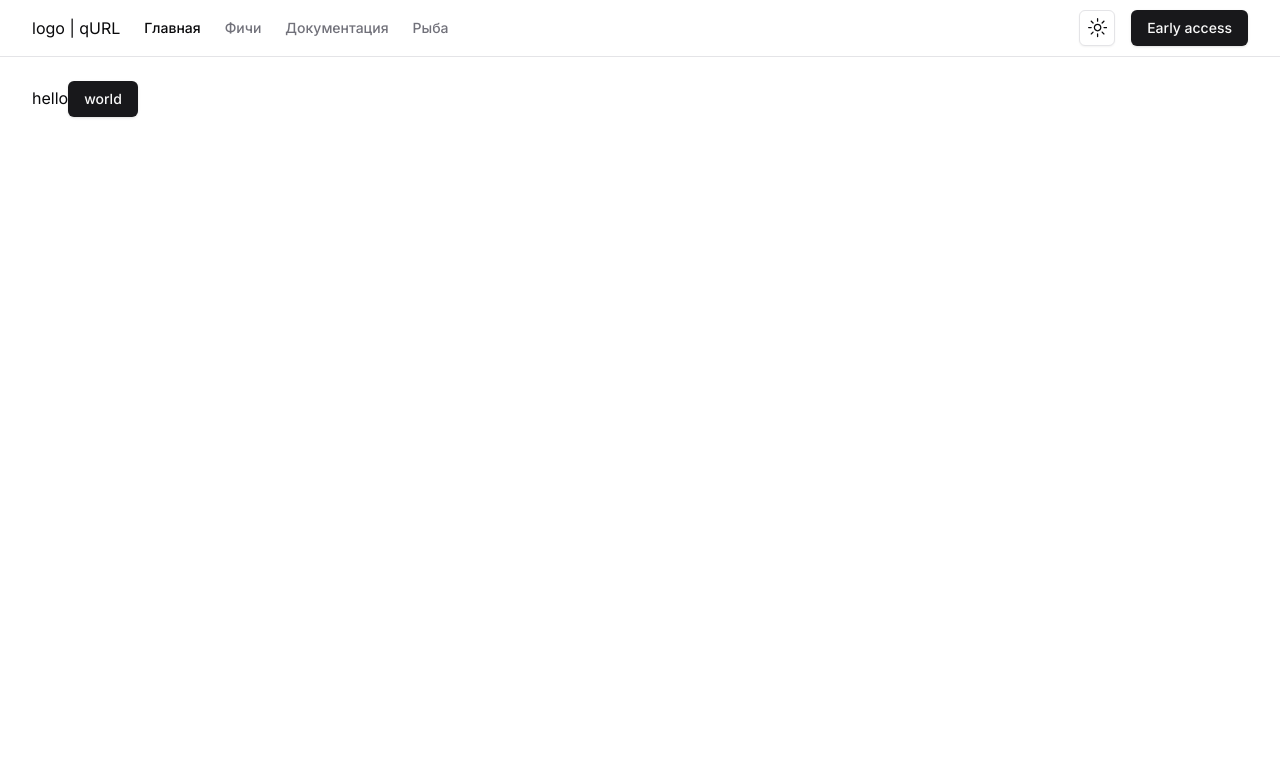
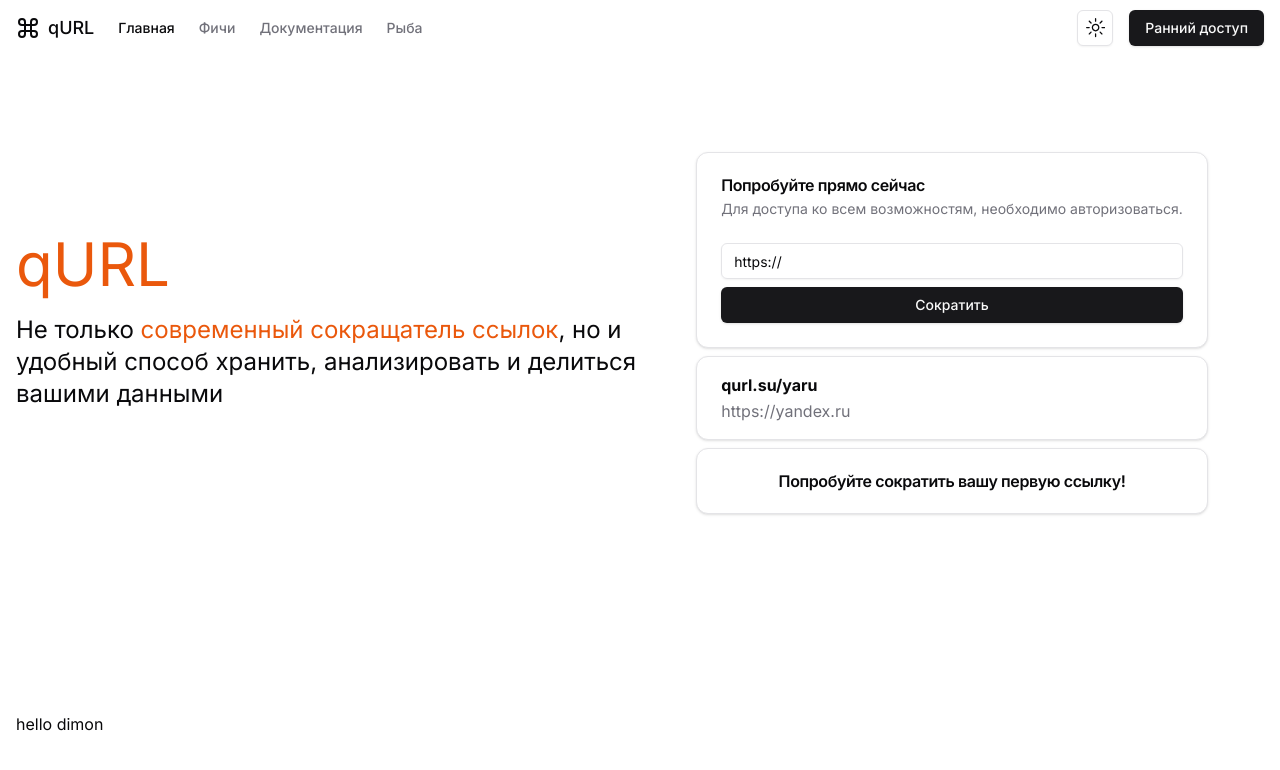
Before and after one commit to D3kion/qurl, a Next.js app in the folder apps/web/: page / in a window 1280 px wide. Shown: the top 770 px of the page. Built offline with nearby package versions, Linux system fonts and the light colour scheme.

Commit message:
feat(web): hero layout, needs some refactor

```diff
--- a/apps/web/package.json
+++ b/apps/web/package.json
@@ -18,6 +18,7 @@
     "@radix-ui/react-popover": "^1.0.7",
     "@radix-ui/react-select": "^2.0.0",
     "@radix-ui/react-slot": "^1.0.2",
+    "@radix-ui/react-switch": "^1.0.3",
     "class-variance-authority": "^0.7.0",
     "clsx": "^2.0.0",
     "cmdk": "^0.2.0",
--- a/apps/web/src/app/(promo)/page.tsx
+++ b/apps/web/src/app/(promo)/page.tsx
@@ -1,10 +1,61 @@
-import { Button } from "@/shared/ui/button";
+import { Card, CardHeader, CardTitle } from "@/shared/ui/card";
+import { Shortener } from "./shorener";
 
 export default function Home() {
   return (
-    <main>
-      hello
-      <Button>world</Button>
+    <main className="container mx-auto flex flex-col gap-24 lg:gap-40">
+      <Hero />
+      <div>hello dimon</div>
     </main>
   );
 }
+
+// TODO:
+function Hero() {
+  return (
+    <div className="grid grid-rows-2 lg:grid-cols-2 lg:grid-rows-1 min-h-[400px]">
+      <div className="pt-16 flex flex-col items-center text-center lg:items-start lg:text-start">
+        <h1 className="inline text-orange-600 text-6xl leading-relaxed">
+          qURL
+        </h1>
+        <p className="text-2xl max-w-2xl">
+          Не только{" "}
+          <h2 className="inline text-orange-600">
+            современный сокращатель ссылок
+          </h2>
+          , но и удобный способ хранить, анализировать и делиться вашими данными
+        </p>
+      </div>
+      <div className="mx-auto space-y-2">
+        <Shortener />
+        {true && (
+          <Card className="px-6 py-4 flex flex-col gap-0.5 cursor-pointer">
+            <a
+              className="font-bold"
+              href="https://qurl.su/yaru"
+              target="_blank"
+            >
+              qurl.su/yaru
+            </a>
+            <a
+              className="text-muted-foreground hover:underline underline-offset-2"
+              href="https://yandex.ru"
+              target="_blank"
+            >
+              https://yandex.ru
+            </a>
+          </Card>
+        )}
+        {true && (
+          <Card>
+            <CardHeader>
+              <CardTitle className="text-center">
+                Попробуйте сократить вашу первую ссылку!
+              </CardTitle>
+            </CardHeader>
+          </Card>
+        )}
+      </div>
+    </div>
+  );
+}
--- /dev/null
+++ b/apps/web/src/app/(promo)/shorener.tsx
@@ -0,0 +1,57 @@
+"use client";
+
+import { cn } from "@/shared/lib/utils";
+import { Button } from "@/shared/ui/button";
+import {
+  Card,
+  CardContent,
+  CardDescription,
+  CardHeader,
+  CardTitle,
+} from "@/shared/ui/card";
+import { Input } from "@/shared/ui/input";
+
+type CardProps = React.ComponentProps<typeof Card>;
+
+export function Shortener({ className, ...props }: CardProps) {
+  return (
+    <Card className={cn("min-w-[300px]", className)} {...props}>
+      <CardHeader>
+        <CardTitle>Попробуйте прямо сейчас</CardTitle>
+        <CardDescription>
+          Для доступа ко всем возможностям, необходимо авторизоваться.
+        </CardDescription>
+      </CardHeader>
+      <CardContent className="grid gap-4">
+        <form className="flex flex-col items-center gap-2">
+          <Input
+            type="url"
+            defaultValue="https://"
+            placeholder="Ссылка для сокращения"
+          />
+          <Button className="w-full" type="submit">
+            Сократить
+          </Button>
+        </form>
+        {/* <div>
+          {notifications.map((notification, index) => (
+            <div
+              key={index}
+              className="mb-4 grid grid-cols-[25px_1fr] items-start pb-4 last:mb-0 last:pb-0"
+            >
+              <span className="flex h-2 w-2 translate-y-1 rounded-full bg-sky-500" />
+              <div className="space-y-1">
+                <p className="text-sm font-medium leading-none">
+                  {notification.title}
+                </p>
+                <p className="text-sm text-muted-foreground">
+                  {notification.description}
+                </p>
+              </div>
+            </div>
+          ))}
+        </div> */}
+      </CardContent>
+    </Card>
+  );
+}
--- /dev/null
+++ b/apps/web/src/shared/ui/card.tsx
@@ -0,0 +1,76 @@
+import * as React from "react"
+
+import { cn } from "@/shared/lib/utils"
+
+const Card = React.forwardRef<
+  HTMLDivElement,
+  React.HTMLAttributes<HTMLDivElement>
+>(({ className, ...props }, ref) => (
+  <div
+    ref={ref}
+    className={cn(
+      "rounded-xl border bg-card text-card-foreground shadow",
+      className
+    )}
+    {...props}
+  />
+))
+Card.displayName = "Card"
+
+const CardHeader = React.forwardRef<
+  HTMLDivElement,
+  React.HTMLAttributes<HTMLDivElement>
+>(({ className, ...props }, ref) => (
+  <div
+    ref={ref}
+    className={cn("flex flex-col space-y-1.5 p-6", className)}
+    {...props}
+  />
+))
+CardHeader.displayName = "CardHeader"
+
+const CardTitle = React.forwardRef<
+  HTMLParagraphElement,
+  React.HTMLAttributes<HTMLHeadingElement>
+>(({ className, ...props }, ref) => (
+  <h3
+    ref={ref}
+    className={cn("font-semibold leading-none tracking-tight", className)}
+    {...props}
+  />
+))
+CardTitle.displayName = "CardTitle"
+
+const CardDescription = React.forwardRef<
+  HTMLParagraphElement,
+  React.HTMLAttributes<HTMLParagraphElement>
+>(({ className, ...props }, ref) => (
+  <p
+    ref={ref}
+    className={cn("text-sm text-muted-foreground", className)}
+    {...props}
+  />
+))
+CardDescription.displayName = "CardDescription"
+
+const CardContent = React.forwardRef<
+  HTMLDivElement,
+  React.HTMLAttributes<HTMLDivElement>
+>(({ className, ...props }, ref) => (
+  <div ref={ref} className={cn("p-6 pt-0", className)} {...props} />
+))
+CardContent.displayName = "CardContent"
+
+const CardFooter = React.forwardRef<
+  HTMLDivElement,
+  React.HTMLAttributes<HTMLDivElement>
+>(({ className, ...props }, ref) => (
+  <div
+    ref={ref}
+    className={cn("flex items-center p-6 pt-0", className)}
+    {...props}
+  />
+))
+CardFooter.displayName = "CardFooter"
+
+export { Card, CardHeader, CardFooter, CardTitle, CardDescription, CardContent }
--- /dev/null
+++ b/apps/web/src/shared/ui/switch.tsx
@@ -0,0 +1,29 @@
+"use client"
+
+import * as React from "react"
+import * as SwitchPrimitives from "@radix-ui/react-switch"
+
+import { cn } from "@/shared/lib/utils"
+
+const Switch = React.forwardRef<
+  React.ElementRef<typeof SwitchPrimitives.Root>,
+  React.ComponentPropsWithoutRef<typeof SwitchPrimitives.Root>
+>(({ className, ...props }, ref) => (
+  <SwitchPrimitives.Root
+    className={cn(
+      "peer inline-flex h-5 w-9 shrink-0 cursor-pointer items-center rounded-full border-2 border-transparent shadow-sm transition-colors focus-visible:outline-none focus-visible:ring-2 focus-visible:ring-ring focus-visible:ring-offset-2 focus-visible:ring-offset-background disabled:cursor-not-allowed disabled:opacity-50 data-[state=checked]:bg-primary data-[state=unchecked]:bg-input",
+      className
+    )}
+    {...props}
+    ref={ref}
+  >
+    <SwitchPrimitives.Thumb
+      className={cn(
+        "pointer-events-none block h-4 w-4 rounded-full bg-background shadow-lg ring-0 transition-transform data-[state=checked]:translate-x-4 data-[state=unchecked]:translate-x-0"
+      )}
+    />
+  </SwitchPrimitives.Root>
+))
+Switch.displayName = SwitchPrimitives.Root.displayName
+
+export { Switch }
--- a/apps/web/src/widgets/promo-layout/index.tsx
+++ b/apps/web/src/widgets/promo-layout/index.tsx
@@ -9,23 +9,35 @@
 export function PromoLayout({ children }: React.PropsWithChildren) {
   return (
     <div className="flex flex-col">
-      <div className="border-b">
-        <div className="container flex h-14 items-center px-8">
-          <div>logo | qURL</div>
-          <HeaderNav className="mx-6" />
+      <div className="container flex h-14 items-center">
+        <Link href="/" className="flex items-center text-lg font-medium">
+          <svg
+            xmlns="http://www.w3.org/2000/svg"
+            viewBox="0 0 24 24"
+            fill="none"
+            stroke="currentColor"
+            strokeWidth="2"
+            strokeLinecap="round"
+            strokeLinejoin="round"
+            className="mr-2 h-6 w-6"
+          >
+            <path d="M15 6v12a3 3 0 1 0 3-3H6a3 3 0 1 0 3 3V6a3 3 0 1 0-3 3h12a3 3 0 1 0-3-3" />
+          </svg>
+          qURL
+        </Link>
+        <HeaderNav className="mx-6 hidden lg:flex" />
         <div className="ml-auto flex items-center space-x-4">
           <ThemeToggle />
           {true ? (
             <Button asChild>
-                <Link href="/auth">Early access</Link>
+              <Link href="/auth">Ранний доступ</Link>
             </Button>
           ) : (
             <UserNavigation />
           )}
         </div>
       </div>
-      </div>
-      <div className="flex-1 space-y-4 p-8 pt-6">{children}</div>
+      <div className="flex-1 space-y-4 lg:py-24">{children}</div>
     </div>
   );
 }
--- a/apps/web/tailwind.config.ts
+++ b/apps/web/tailwind.config.ts
@@ -3,17 +3,15 @@
 
 const config = {
   darkMode: ["class"],
-  content: [
-    "./pages/**/*.{ts,tsx}",
-    "./components/**/*.{ts,tsx}",
-    "./app/**/*.{ts,tsx}",
-    "./src/**/*.{ts,tsx}",
-  ],
+  content: ["./src/**/*.{ts,tsx}"],
   prefix: "",
   theme: {
     container: {
       center: true,
-      padding: "2rem",
+      padding: {
+        DEFAULT: "1rem",
+        lg: "2rem",
+      },
       screens: {
         "2xl": "1400px",
       },
```
Also changed, not shown: 1 other file (tests, documents, lock files or other folders). Lines whose indentation alone changed are shown as unchanged.
